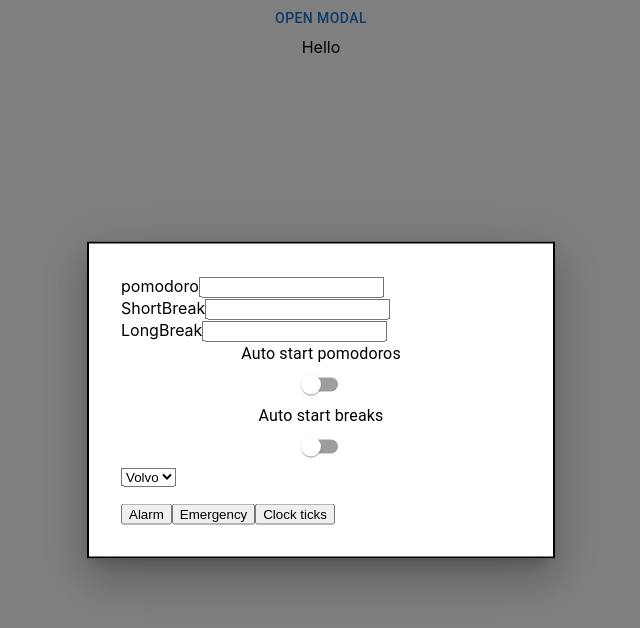
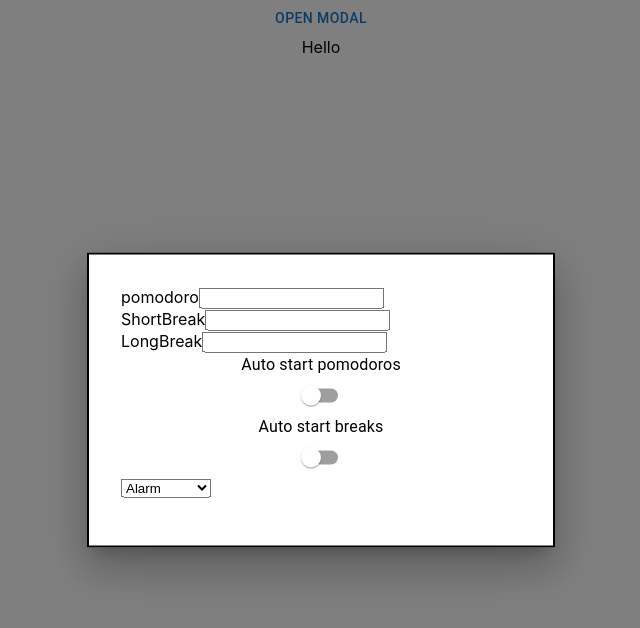
Before and after one commit to tabetommy/pomodoro-react, a React (Create React App) app: page / in a window 1280 px wide. Both pictures are taken after a click on the button "OPEN MODAL". Shown: the top 628 px of the page, without its empty margins (319-959 px from the left). Built offline with nearby package versions, Linux system fonts and the light colour scheme.

Commit message:
refactored alarm sounds

```diff
--- a/src/components/alarmSound/alarmSound.tsx
+++ b/src/components/alarmSound/alarmSound.tsx
@@ -1,33 +1,63 @@
-import React,{useState} from 'react';
-import soundOne from './sounds/soundOne.mp3';
-import soundTwo from './sounds/soundTwo.mp3';
-import soundThree from './sounds/soundThree.mp3';
+import React,{useState, useEffect} from 'react';
+import alarm from './sounds/soundOne.mp3';
+import emergency from './sounds/soundTwo.mp3';
+import tick from './sounds/soundThree.mp3';
+
+const soundList=[
+    {
+        soundTrack:alarm,
+        soundLabel:"alarm"
+    },
+    {
+        soundTrack:emergency,
+        soundLabel:"emergency"
+    },
+    {
+        soundTrack:tick,
+        soundLabel:"tick"
+    }
+]
 
 
 const AlarmSound=()=>{
     const [soundValue, setSoundValue]= useState("");
     // const [audio] = useState(new Audio(soundOne));
     const handleSoundChange=(event:any): void=>{
-        setSoundValue(event.target.value)
+        setSoundValue(event.target.value);
     }
 
-    const playSound=(sound: any)=>{
-        const audio= new Audio(sound);
-        audio.play()
+    useEffect(()=>{
+        playSound(soundValue);
+    },[soundValue]);
+
+    // const playSound=(sound: any):void=>{
+    //     //check value of soundValue if it is thesame as value of .... play sound
+    //     const audio= new Audio(sound);
+    //     audio.play()
+    // }
+
+    const playSound =(soundParam:string)=>{
+
+        soundList.map((sound:any)=>{
+            if(sound.soundLabel===soundParam){
+                const audio= new Audio(sound.soundTrack);
+                audio.play()
+            }
+
+        })
     }
-    // if soundValue and ... are thesame play ... sound
+
     return (
         <div>
-            <select name="cars" id="cars" onChange={handleSoundChange}>
-                <option value="volvo">Volvo</option>
-                <option value="saab">Saab</option>
-                <option value="opel">Opel</option>
-                <option value="audi">Audi</option>
+            <select name="sounds" id="sounds" onChange={handleSoundChange}>
+                <option value="alarm">Alarm</option>
+                <option value="emergency">Emergency</option>
+                <option value="tick">Tick</option>
             </select>
             <p>{soundValue}</p>
-            <button onClick={()=>playSound(soundOne)}>Alarm</button>
-            <button onClick={()=>playSound(soundTwo)}>Emergency</button>
-            <button onClick={()=>playSound(soundThree)}>Clock ticks</button>
+            {/* <button onClick={()=>playSound(alarm)}>Alarm</button>
+            <button onClick={()=>playSound(emergency)}>Emergency</button>
+            <button onClick={()=>playSound(tick)}>Clock ticks</button> */}
         </div>
     )
 }
```
